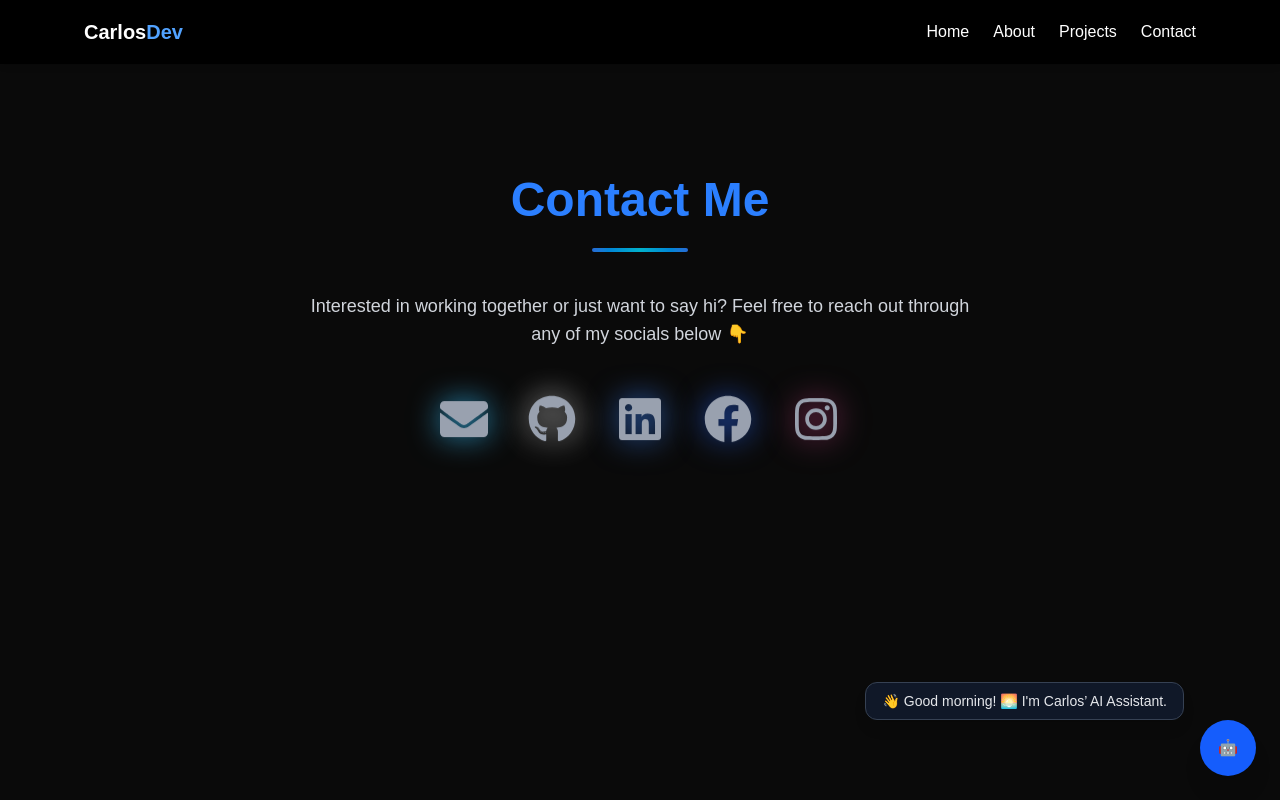
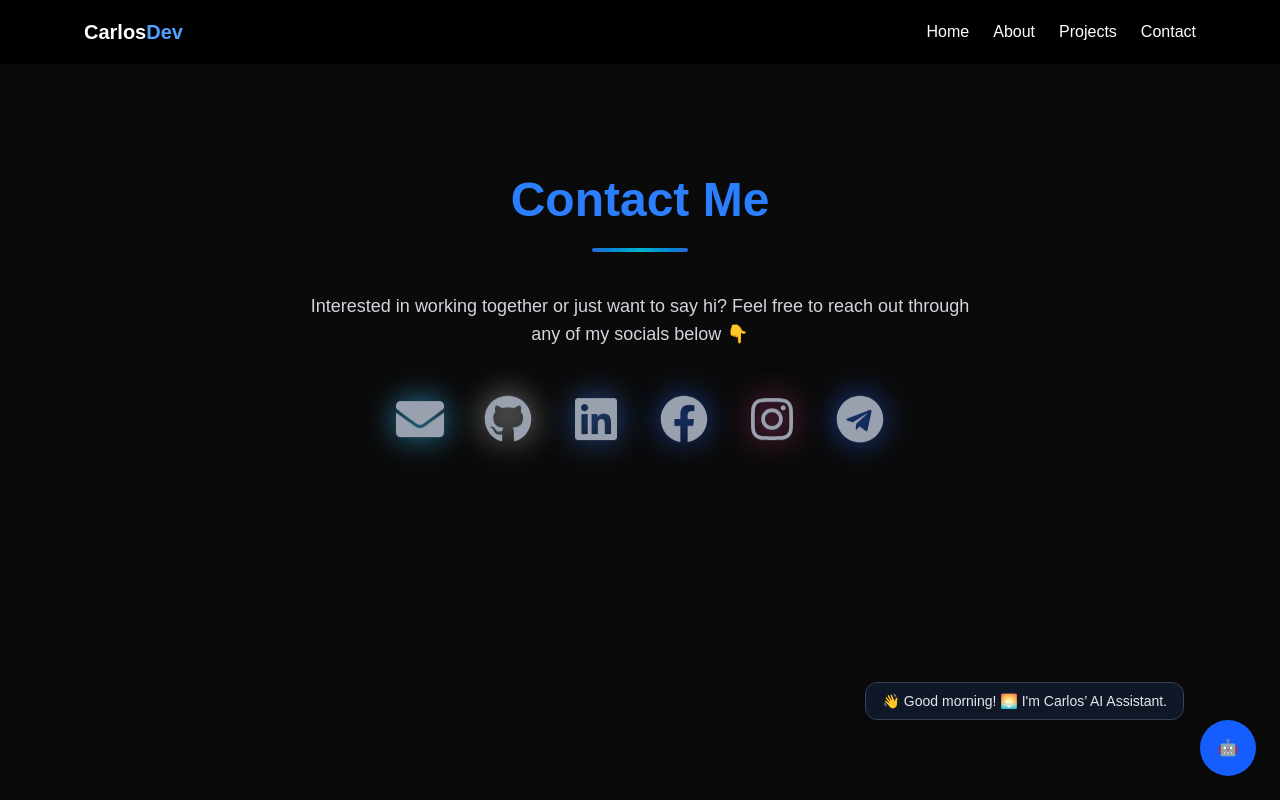
Before and after one commit to Crl0sDEV/Latest-Portfolio-V1, a Next.js app: page /contact in a window 1280 px wide. Shown: the top 800 px of the page. Built offline with nearby package versions, Linux system fonts and the light colour scheme.

Commit message:
add telegram

```diff
--- a/src/app/contact/page.js
+++ b/src/app/contact/page.js
@@ -5,6 +5,7 @@ import {
   FaLinkedin,
   FaEnvelope,
   FaInstagram,
+  FaTelegram,
 } from "react-icons/fa";
 
 export const metadata = {
@@ -90,6 +91,17 @@ export default function Contact() {
           >
             <FaInstagram />
           </a>
+          {/* Telegram */}
+          <a
+            href="https://t.me/Crlsm23"
+            target="_blank"
+            rel="noopener noreferrer"
+            className="text-5xl hover:text-blue-600 transition transform hover:scale-125 drop-shadow-[0_0_15px_rgba(37,99,235,0.7)] animate-float delay-600"
+            title="Facebook"
+          >
+            <FaTelegram />
+          </a>
+
         </div>
       </Reveal>
 
```
